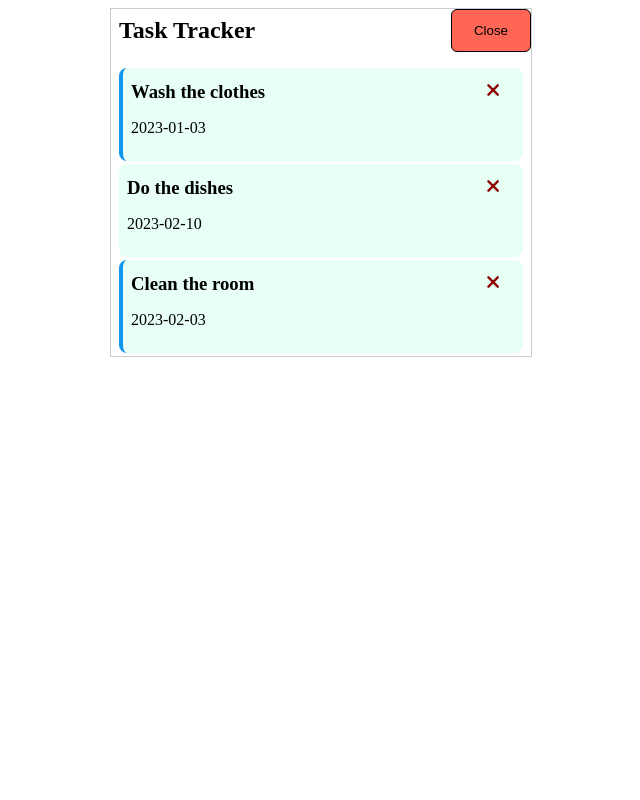
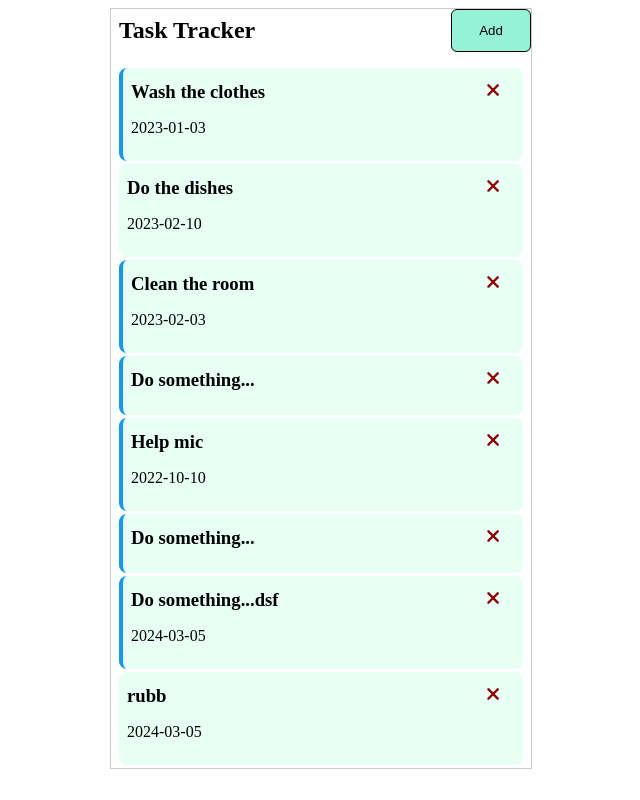
Before and after one commit to rasujan/vue-task-tracker, a Vue app: page / in a window 1280 px wide. Shown: the whole page, without its empty margins (319-959 px from the left). Built offline with nearby package versions, Linux system fonts and the light colour scheme; data requests are answered from the project's data file.

Commit message:
Feat: able to fetch from api

```diff
--- a/db.json
+++ b/db.json
@@ -17,6 +17,36 @@
       "text": "Clean the room",
       "reminder": true,
       "date": "2023-02-03"
+    },
+    {
+      "text": "Do something...",
+      "reminder": true,
+      "date": "",
+      "id": 4
+    },
+    {
+      "text": "Help mic",
+      "reminder": true,
+      "date": "2022-10-10",
+      "id": 5
+    },
+    {
+      "text": "Do something...",
+      "reminder": true,
+      "date": "",
+      "id": 6
+    },
+    {
+      "text": "Do something...dsf",
+      "reminder": true,
+      "date": "2024-03-05",
+      "id": 7
+    },
+    {
+      "text": "rubb",
+      "reminder": false,
+      "date": "2024-03-05",
+      "id": 8
     }
   ]
 }
--- a/package.json
+++ b/package.json
@@ -3,7 +3,7 @@
   "version": "0.0.0",
   "private": true,
   "scripts": {
-    "dev": "vite",
+    "dev": "vite --port 5111",
     "build": "run-p type-check build-only",
     "preview": "vite preview",
     "build-only": "vite build",
--- a/src/App.vue
+++ b/src/App.vue
@@ -14,6 +14,7 @@
       <TasksC
         @delete-task="deleteTask"
         @toggle-reminder="toggleTask"
+        @fetch-task="fetchTask"
         :tasks="tasks"
       />
     </section>
@@ -35,27 +36,8 @@ export default {
       showAddTask: false,
     };
   },
-  created() {
-    this.tasks = [
-      {
-        id: 1,
-        text: "Wash the clothes",
-        reminder: true,
-        date: "2023-01-03",
-      },
-      {
-        id: 2,
-        text: "Do the dishes",
-        reminder: false,
-        date: "2023-02-10",
-      },
-      {
-        id: 3,
-        text: "Clean the room",
-        reminder: true,
-        date: "2023-02-03",
-      },
-    ];
+  async created() {
+    this.tasks = await this.fetchTasks();
   },
   methods: {
     deleteTask(id: number) {
@@ -69,9 +51,26 @@ export default {
         task.id === id ? { ...task, reminder: !task.reminder } : task
       );
     },
-    addTask(formData: task) {
-      console.log("🚀 ~ file: App.vue:65 ~ addTask ~ formData", formData);
-      this.tasks = [...this.tasks, formData];
+    async addTask(formData: any) {
+      console.log("🚀 ~ file: App.vue:55 ~ addTask ~ formData", formData);
+      const res = await fetch("http://localhost:5000/tasks", {
+        method: "POST",
+        headers: { "Content-Type": "application/json" },
+        body: JSON.stringify(formData),
+      });
+      const data = await res.json();
+
+      this.tasks = [...this.tasks, data];
+    },
+    async fetchTasks() {
+      const res = await fetch("http://localhost:5000/tasks");
+      const data = await res.json();
+      return data;
+    },
+    async fetchTask(id: number) {
+      const res = await fetch(`http://localhost:5000/tasks/${id}`);
+      const data = await res.json();
+      return data;
     },
   },
 };
--- a/src/components/AddTask.vue
+++ b/src/components/AddTask.vue
@@ -7,8 +7,8 @@
     <div class="form-control">
       <label>Day & Time</label>
       <input
-        type="date"
-        v-modal="day"
+        type="text"
+        v-model="day"
         name="day"
         placeholder="Add Day & Time"
       />
@@ -23,7 +23,7 @@
 </template>
 
 <script lang="ts">
-import type { task } from "../utils/types";
+// import type { task } from "../utils/types";
 
 export default {
   name: "AddTask",
@@ -44,11 +44,11 @@ export default {
         return;
       }
 
-      const newTask: task = {
-        id: Math.floor(Math.random() * 99999999),
+      const newTask: any = {
+        // id: Math.floor(Math.random() * 99999999),
         text: this.text,
         reminder: this.reminder,
-        date: this.day,
+        date: this.day || "2024-03-05",
       };
 
       this.$emit("add-task", newTask);
--- a/src/components/Header.vue
+++ b/src/components/Header.vue
@@ -4,14 +4,14 @@
 
     <ButtonC
       @btn-action="$emit('toggle-show-add-task')"
-      v-if="showAddTask"
+      v-if="!showAddTask"
       label="Add"
       color="#96F2D7"
     />
 
     <ButtonC
       @btn-action="$emit('toggle-show-add-task')"
-      v-if="!showAddTask"
+      v-if="showAddTask"
       label="Close"
       color="#FF6655"
     />
--- a/src/components/Task.vue
+++ b/src/components/Task.vue
@@ -1,5 +1,6 @@
 <template>
   <div
+    @click="$emit('fetch-task', task?.id)"
     @dblclick="$emit('toggle-reminder', task?.id)"
     :class="[task?.reminder ? 'reminder' : '', 'task']"
   >
--- a/src/components/Tasks.vue
+++ b/src/components/Tasks.vue
@@ -3,6 +3,7 @@
     <Task
       @toggle-reminder="$emit('toggle-reminder', task.id)"
       @delete-task="$emit('delete-task', task.id)"
+      @fetch-task="$emit('fetch-task', task.id)"
       :task="task"
     />
   </div>
@@ -20,6 +21,6 @@ export default {
   components: {
     Task,
   },
-  emits: ["delete-task", "toggle-reminder"],
+  emits: ["delete-task", "toggle-reminder", "fetch-task"],
 };
 </script>
--- a/vite.config.ts
+++ b/vite.config.ts
@@ -1,15 +1,15 @@
-import { fileURLToPath, URL } from 'node:url'
+import { fileURLToPath, URL } from "node:url";
 
-import { defineConfig } from 'vite'
-import vue from '@vitejs/plugin-vue'
-import vueJsx from '@vitejs/plugin-vue-jsx'
+import { defineConfig } from "vite";
+import vue from "@vitejs/plugin-vue";
+import vueJsx from "@vitejs/plugin-vue-jsx";
 
 // https://vitejs.dev/config/
 export default defineConfig({
   plugins: [vue(), vueJsx()],
   resolve: {
     alias: {
-      '@': fileURLToPath(new URL('./src', import.meta.url))
-    }
-  }
-})
+      "@": fileURLToPath(new URL("./src", import.meta.url)),
+    },
+  },
+});
--- /dev/null
+++ b/vue.config.js
@@ -0,0 +1,12 @@
+module.exports = {
+  devServer: {
+    proxy: {
+      "^/api": {
+        target: "http://localhost:5000",
+        changeOrigin: true,
+        logLevel: "debug",
+        pathRewrite: { "^/api": "/" },
+      },
+    },
+  },
+};
```
